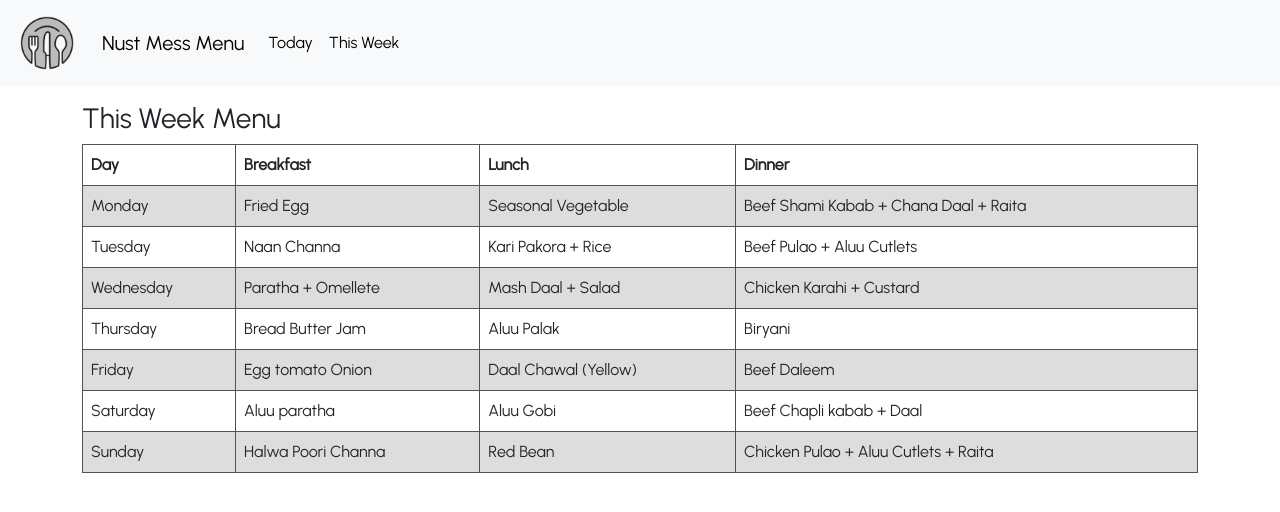
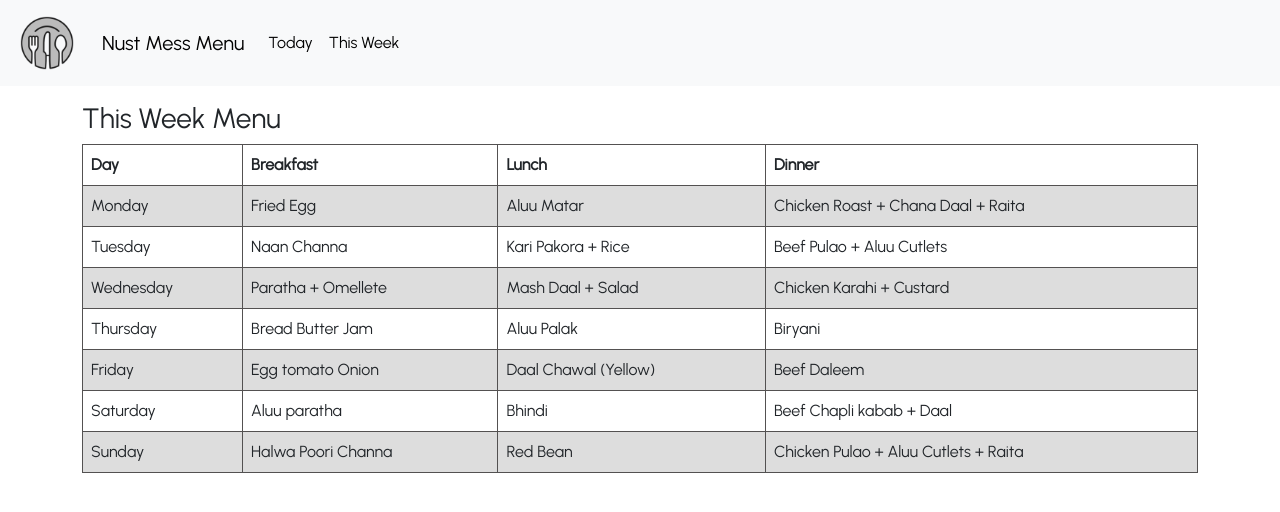
Before and after one commit to fatehmehmood123/Mess-Menu, a React (Create React App) app: page /weekly in a window 1280 px wide. Shown: the top 512 px of the page. Built offline with nearby package versions, Linux system fonts and the light colour scheme.

Commit message:
weekly.js => monday updated + saturday lunch updated

```diff
--- a/src/Pages/Weekly.js
+++ b/src/Pages/Weekly.js
@@ -40,8 +40,8 @@ export default function Weekly() {
   useEffect(() => {
     if (week % 2 !== 0) {   //week is odd
       setmonBreakfast('Fried Egg')
-      setmonLunch('Seasonal Vegetable')
-      setmonDinner('Beef Shami Kabab + Chana Daal + Raita')
+      setmonLunch('Aluu Matar')
+      setmonDinner('Chicken Roast + Chana Daal + Raita')
       settueBreakfast('Naan Channa')
       settueLunch('Kari Pakora + Rice')
       settueDinner('Beef Pulao + Aluu Cutlets')
@@ -55,15 +55,15 @@ export default function Weekly() {
       setfriLunch('Daal Chawal (Yellow)')
       setfriDinner('Beef Daleem')
       setsatBreakfast('Aluu paratha')
-      setsatLunch('Aluu Gobi')
+      setsatLunch('Bhindi')
       setsatDinner('Beef Chapli kabab + Daal')
       setsunBreakfast('Halwa Poori Channa')
       setsunLunch('Red Bean')
       setsunDinner('Chicken Pulao + Aluu Cutlets + Raita')
     } else {      //week is even
       setmonBreakfast('Fried Egg')
-      setmonLunch('Seasonal Vegetable')
-      setmonDinner('Chicken Roast + Chana Daal + Raita')
+      setmonLunch('Aluu Matar')
+      setmonDinner('Beef Shami Kabab + Chana Daal + Raita')
       settueBreakfast('Naan Channa')
       settueLunch('Kari Pakora + Roti')
       settueDinner('Beef Pulao + Aluu Cutlets')
@@ -77,7 +77,7 @@ export default function Weekly() {
       setfriLunch('Daal Chawal (Black)')
       setfriDinner('Aluu beef Curry')
       setsatBreakfast('Aluu Paratha')
-      setsatLunch('Aluu Gobi')
+      setsatLunch('Bhindi')
       setsatDinner('Aluu Cutlets + Daal')
       setsunBreakfast('Halwa Poori Channa')
       setsunLunch('Red Bean')
```
